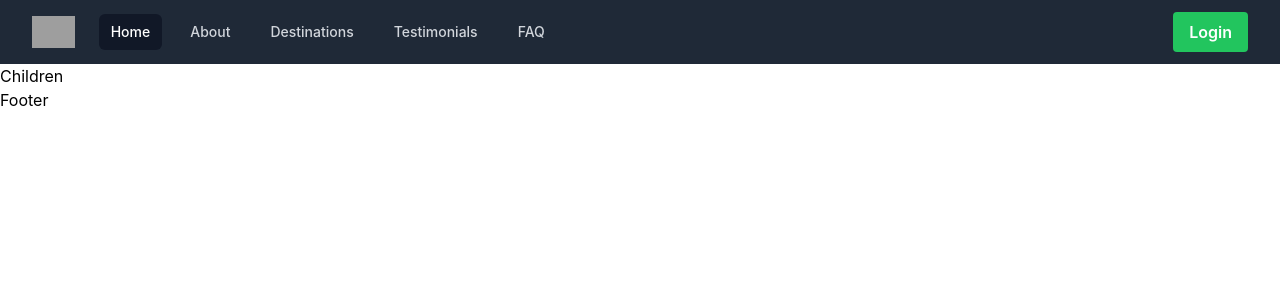
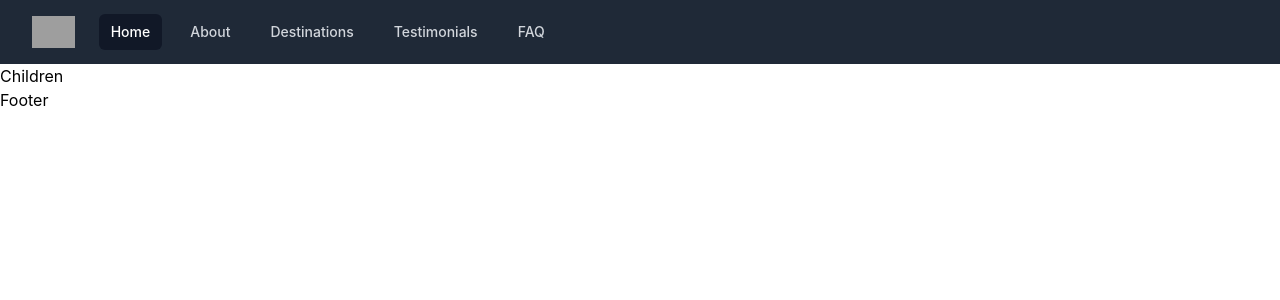
Before and after one commit to e-gors/travel-blog, a React (Vite) app: page / in a window 1280 px wide. Shown: the top 300 px of the page. Built offline with nearby package versions, Linux system fonts and the light colour scheme; grey boxes are pictures that could not be loaded; a web font is replaced by a local one.

Commit message:
Removed Login Button as this will only be a static page

```diff
--- a/src/modules/components/Navbar.jsx
+++ b/src/modules/components/Navbar.jsx
@@ -7,7 +7,7 @@
   MenuItem,
   MenuItems,
 } from "@headlessui/react";
-import { Bars3Icon, BellIcon, XMarkIcon } from "@heroicons/react/24/outline";
+import { Bars3Icon, XMarkIcon } from "@heroicons/react/24/outline";
 
 const navigation = [
   { name: "Home", href: "#home", current: true },
@@ -69,67 +69,6 @@
               </div>
             </div>
           </div>
-          <div className="absolute inset-y-0 right-0 flex items-center pr-2 sm:static sm:inset-auto sm:ml-6 sm:pr-0">
-            {/* <button
-              type="button"
-              className="relative rounded-full bg-gray-800 p-1 text-gray-400 hover:text-white focus:outline-none focus:ring-2 focus:ring-white focus:ring-offset-2 focus:ring-offset-gray-800"
-            >
-              <span className="absolute -inset-1.5" />
-              <span className="sr-only">View notifications</span>
-              <BellIcon aria-hidden="true" className="h-6 w-6" />
-            </button> */}
-            <a
-              href="/login"
-              className="relative text-white text-decoration-none ml-5"
-            >
-              <button className="bg-green-500 hover:bg-green-600 text-white font-semibold py-2 px-4 rounded">
-                Login
-              </button>
-            </a>
-            {/* Profile dropdown */}
-            {/* <Menu as="div" className="relative ml-3">
-              <div>
-                <MenuButton className="relative flex rounded-full bg-gray-800 text-sm focus:outline-none focus:ring-2 focus:ring-white focus:ring-offset-2 focus:ring-offset-gray-800">
-                  <span className="absolute -inset-1.5" />
-                  <span className="sr-only">Open user menu</span>
-                  <img
-                    alt=""
-                    src="https://images.unsplash.com/photo-1472099645785-5658abf4ff4e?ixlib=rb-1.2.1&ixid=eyJhcHBfaWQiOjEyMDd9&auto=format&fit=facearea&facepad=2&w=256&h=256&q=80"
-                    className="h-8 w-8 rounded-full"
-                  />
-                </MenuButton>
-              </div>
-              <MenuItems
-                transition
-                className="absolute right-0 z-10 mt-2 w-48 origin-top-right rounded-md bg-white py-1 shadow-lg ring-1 ring-black ring-opacity-5 transition focus:outline-none data-[closed]:scale-95 data-[closed]:transform data-[closed]:opacity-0 data-[enter]:duration-100 data-[leave]:duration-75 data-[enter]:ease-out data-[leave]:ease-in"
-              >
-                <MenuItem>
-                  <a
-                    href="#"
-                    className="block px-4 py-2 text-sm text-gray-700 data-[focus]:bg-gray-100"
-                  >
-                    Your Profile
-                  </a>
-                </MenuItem>
-                <MenuItem>
-                  <a
-                    href="#"
-                    className="block px-4 py-2 text-sm text-gray-700 data-[focus]:bg-gray-100"
-                  >
-                    Settings
-                  </a>
-                </MenuItem>
-                <MenuItem>
-                  <a
-                    href="#"
-                    className="block px-4 py-2 text-sm text-gray-700 data-[focus]:bg-gray-100"
-                  >
-                    Sign out
-                  </a>
-                </MenuItem>
-              </MenuItems>
-            </Menu> */}
-          </div>
         </div>
       </div>
 
```
